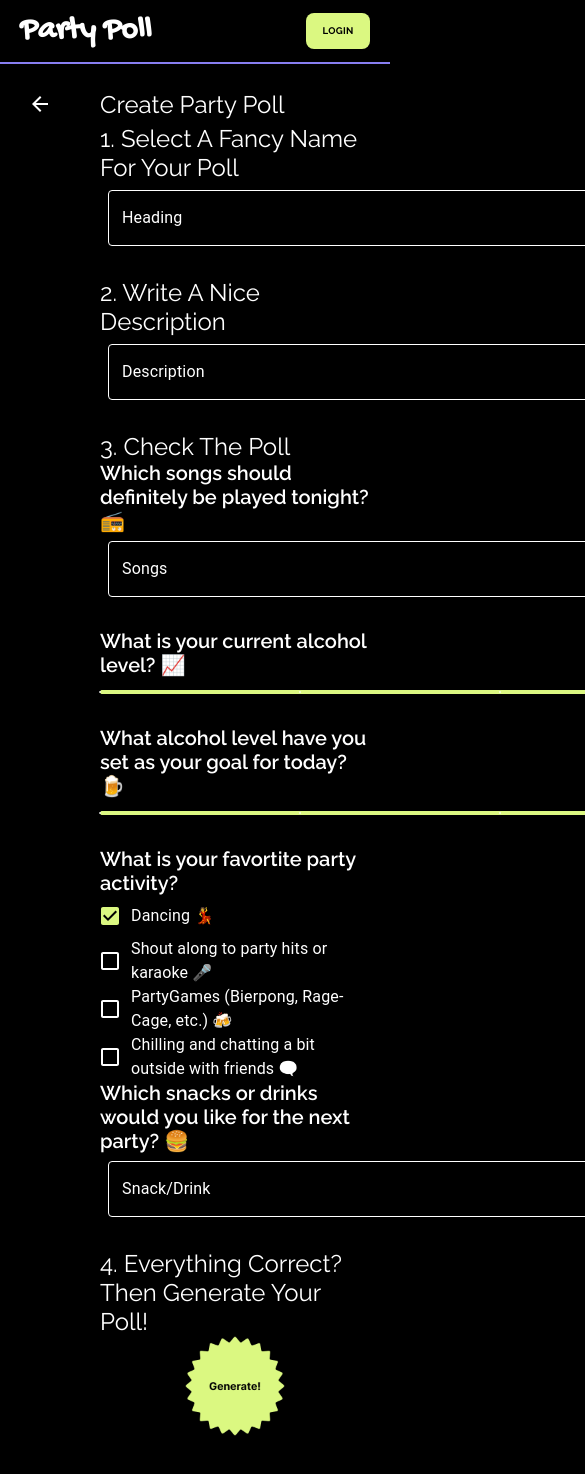
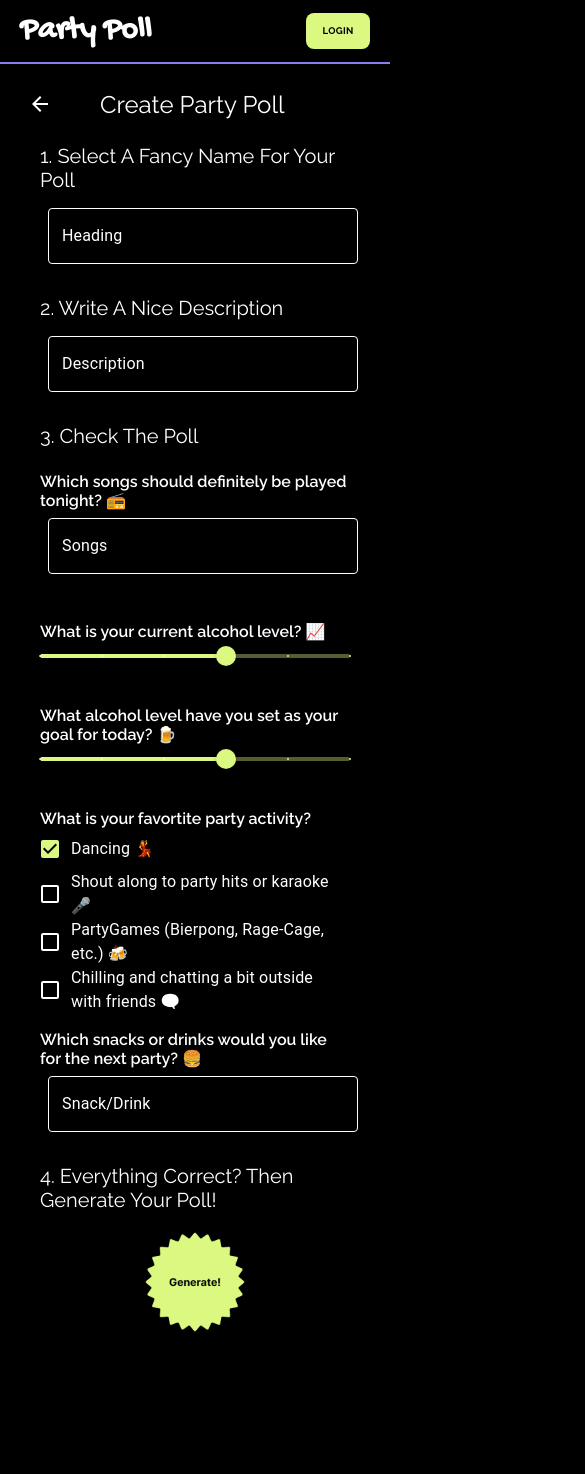
Before and after one commit to DespinaSfa/nextjs-workshop, a React (Create React App) app in the folder frontend/: page /selectTemplate/partyTemplate in a window 390 px wide. Shown: the top 1474 px of the page, 585 px wide, since content can reach past the window. After the commit the page ends 1432 px from the top, so only its background shows below. Built offline with nearby package versions, Linux system fonts and the light colour scheme.

Commit message:
make pages responsiv & mobile

```diff
--- a/frontend/src/App.tsx
+++ b/frontend/src/App.tsx
@@ -1,5 +1,5 @@
 import './App.css';
-import { Routes, Route, Outlet, Link } from "react-router-dom";
+import { Routes, Route } from "react-router-dom";
 import Dashboard from "./pages/Dashboard";
 import LandingPage from "./pages/LandingPage";
 import Login from "./pages/Login";
--- a/frontend/src/Components/InputField.tsx
+++ b/frontend/src/Components/InputField.tsx
@@ -15,7 +15,7 @@ const InputField: React.FC<InputFieldProps> = ({ label, placeholder, onChange })
         <Box
             component="form"
             sx={{
-                '& > :not(style)': { m: 1, width: '800px', height: '80px' }, // change width here
+                '& > :not(style)': { m: 1, width: '100%', height: '80px' }, // change width here
             }}
             noValidate
             autoComplete="off"
--- a/frontend/src/Components/PollHeader/PollHeader.module.scss
+++ b/frontend/src/Components/PollHeader/PollHeader.module.scss
@@ -1,4 +1,11 @@
 .heading {
     font-family: "Raleway";
     font-size: 24px;
+    margin-bottom: 8px;
 }
+
+@media (max-width: 750px) {
+    .heading {
+        font-size: 20px;
+    }
+}
--- a/frontend/src/Components/RangeSelector.tsx
+++ b/frontend/src/Components/RangeSelector.tsx
@@ -27,7 +27,7 @@ const SliderComponent: React.FC<SliderProps> = ({ min, max, step, onChange }) =>
       valueLabelDisplay='auto'
       aria-label='slider'
       sx={{
-        width: 1000,
+        width: 'auto',
         color: '#DBF881'
       }}
       onChange={handleSliderChange}
--- a/frontend/src/pages/LandingPage.tsx
+++ b/frontend/src/pages/LandingPage.tsx
@@ -1,13 +1,13 @@
 import { Outlet } from "react-router-dom";
-import c from './Page_styles.module.scss';
+import './landingPage.scss';
 import MainButton from "../Components/MainButton/MainButton";
 
 const LandingPage = () => {
     return(
-        <div className={c.landingPage}>
-            <h1 className={c.icon}>Party Poll</h1>
-            <p className={c.text}>Tired of boring parties? Spice things up with PartyPoll! Vote on songs, review the restroom, you name it! Plus, no need for sober sign-ups - just scan the QR code and vote instantly!</p>
-            <div className={c.button}>
+        <div className="landingPage">
+            <h1 className="icon">Party Poll</h1>
+            <p className="text">Tired of boring parties? Spice things up with PartyPoll! Vote on songs, review the restroom, you name it! Plus, no need for sober sign-ups - just scan the QR code and vote instantly!</p>
+            <div className="button">
                 <MainButton text="Create Poll" link="/selectTemplate"/>
             </div>
 
--- a/frontend/src/pages/Page_styles.module.scss
+++ b/frontend/src/pages/Page_styles.module.scss
@@ -1,102 +1,3 @@
 .page-margin {
     margin: 20px;
 }
-
-.landingPage {
-    margin: 100px;
-    display: flex;
-    flex-direction: column;
-    justify-content: space-around;
-}
-
-.content {
-    display: flex;
-    flex-direction: column;
-    justify-content: space-around;
-}
-
-.template {
-    display: flex;
-    flex-direction: column;
-    justify-content: space-around;
-    margin-left: 80px;
-    margin-bottom: 80px;
-}
-
-.question {
-    font-family: "Raleway";
-    font-size: 20px;
-    font-weight: 600;
-}
-
-.text {
-    width: 900px;
-    font-family: "Raleway";
-    font-size: 42px;
-}
-
-.icon {
-    font-family: "Gochi Hand";
-    font-size: 82px;
-}
-
-.button {
-    align-self: center;
-    padding-top: 80px;
-}
-
-.generateButton {
-    align-self: center;
-}
-
-.selectContainer {
-    display: flex;
-    flex-direction: row;
-    justify-content: space-around;
-    margin-left: 100px;
-    margin-right: 100px;
-}
-
-.selectButton {
-    width: 439px;
-    height: 720px;
-    padding: 0;
-    color: transparent;
-
-    background-color: transparent !important;
-    box-shadow: none !important;
-    border: none !important;
-
-    background-size: cover;
-    cursor: pointer;
-    transition: transform 0.3s;
-}
-
-.party {
-    background-image: url('../images/PartyBackground.png');
-}
-
-.room {
-    background-image: url('../images/RoomBackground.png');
-}
-
-.wedding {
-    background-image: url('../images/WeddingBackground.png');
-}
-
-.buttonText {
-    display: flex;
-    justify-content: center;
-    align-items: center;
-    background-color: #000 !important;
-    color: #fff;
-    font-family: "Raleway";
-    font-size: 24px;
-    width: 160px;
-    height: 60px;
-}
-
-.heading {
-    font-family: "Raleway";
-    font-size: 24px;
-}
--- a/frontend/src/pages/PartyTemplate.tsx
+++ b/frontend/src/pages/PartyTemplate.tsx
@@ -4,29 +4,29 @@ import MultipleChoiceSelector from "../Components/MultipleChoiceSelector";
 import PageHeader from "../Components/PageHeader/PageHeader";
 import PollHeader from "../Components/PollHeader/PollHeader";
 import RangeSelector from "../Components/RangeSelector";
-import c from './Page_styles.module.scss';
+import './template.scss';
 
 const PartyTemplate = () => {
     return (
         <>
             <PageHeader heading="Create Party Poll" link="/selectTemplate" />
-            <div className={c.template}>
+            <div className="template">
             <PollHeader />
-                <p className={c.question}>Which songs should definitely be played tonight? 📻</p>
+                <p className="question">Which songs should definitely be played tonight? 📻</p>
                 <InputField label={"Songs"} placeholder={"I would like to listen to..."} onChange={function (value: string): void { }} />
-                <p className={c.question}>What is your current alcohol level? 📈</p>
+                <p className="question">What is your current alcohol level? 📈</p>
                 <RangeSelector min={0} max={5} step={1} onChange={function (value: number): void { }} /> <br />
-                <p className={c.question}>What alcohol level have you set as your goal for today? 🍺</p>
+                <p className="question">What alcohol level have you set as your goal for today? 🍺</p>
                 <RangeSelector min={0} max={5} step={1} onChange={function (value: number): void { }} /><br />
-                <p className={c.question}>What is your favortite party activity?</p>
+                <p className="question">What is your favortite party activity?</p>
                 <MultipleChoiceSelector options={['Dancing 💃', 'Shout along to party hits or karaoke 🎤',
                 'PartyGames (Bierpong, Rage-Cage, etc.) 🍻 ', 'Chilling and chatting a bit outside with friends 🗨️']} onChange={function (option: string): void { }} />
-                <p className={c.question}>Which snacks or drinks would you like for the next party? 🍔</p>
+                <p className="question">Which snacks or drinks would you like for the next party? 🍔</p>
                 <InputField label={"Snack/Drink"} placeholder={"I would like to eat/drink..."} onChange={function (value: string): void { }} />
-                <p className={c.heading}>
+                <p className="heading">
                     4. Everything Correct? Then Generate Your Poll!
                 </p>
-                <div className={c.generateButton}>
+                <div className="generateButton">
                     <GenerateButton label={""} onClick={function (): void { } } />
                 </div>
             </div>
--- a/frontend/src/pages/SelectTemplate.tsx
+++ b/frontend/src/pages/SelectTemplate.tsx
@@ -1,22 +1,22 @@
 import { Outlet, Link } from "react-router-dom";
-import c from './Page_styles.module.scss';
+import './selectTemplate.scss';
 import Button from "@mui/material/Button";
 import PageHeader from "../Components/PageHeader/PageHeader";
 
 const SelectTemplate = () => {
     return(
-        <div className={c.content}>
+        <div className="content">
             <PageHeader heading="Select poll type" link="/"/>
-            <div className={c.selectContainer}>
-                <Button className={`${c.selectButton} ${c.party}`} variant="contained" component={Link} to='partyTemplate'>
-                    <div className={c.buttonText}>Party</div>
+            <div className="selectContainer">
+                <Button className="selectButton party" variant="contained" component={Link} to='partyTemplate'>
+                    <div className="buttonText">Party</div>
                 </Button>
-                <Button className={`${c.selectButton} ${c.room}`} variant="contained" component={Link} to='roomTemplate'>
-                    <div className={c.buttonText}>Room</div>
+                <Button className="selectButton room" variant="contained" component={Link} to='roomTemplate'>
+                    <div className="buttonText">Room</div>
                 </Button>
-                <Button className={`${c.selectButton} ${c.wedding}`} variant="contained" component={Link} to='weddingTemplate'>
+                <Button className="selectButton wedding" variant="contained" component={Link} to='weddingTemplate'>
 
-                    <div className={c.buttonText}>Wedding</div>
+                    <div className="buttonText">Wedding</div>
                 </Button>
             </div>
 
--- /dev/null
+++ b/frontend/src/pages/landingPage.scss
@@ -0,0 +1,38 @@
+.landingPage {
+    margin: 100px;
+    display: flex;
+    flex-direction: column;
+    justify-content: space-around;
+}
+
+.text {
+    width: 80%;
+    font-family: "Raleway";
+    font-size: 42px;
+}
+
+.icon {
+    font-family: "Gochi Hand";
+    font-size: 82px;
+    margin-bottom: 40px;
+}
+
+.button {
+    align-self: center;
+    padding-top: 80px;
+}
+
+@media (max-width: 750px) {
+    .landingPage {
+        margin-left: 20px;
+        margin-right: 20px;
+        margin-top: 40px;
+        margin-bottom: 40px;
+    }
+    .icon {
+        font-size: 42px;
+    }
+    .text {
+        font-size: 24px;
+    }
+}
--- /dev/null
+++ b/frontend/src/pages/selectTemplate.scss
@@ -0,0 +1,66 @@
+.content {
+    display: flex;
+    flex-direction: column;
+    justify-content: space-around;
+}
+
+.selectContainer {
+    display: flex;
+    flex-direction: row;
+    justify-content: space-around;
+    margin-left: 100px;
+    margin-right: 100px;
+    margin-top: 20px;
+}
+
+.selectButton {
+    width: 25%;
+    height: 700px;
+    padding: 0;
+    color: transparent;
+
+    background-color: transparent !important;
+    box-shadow: none !important;
+    border: none !important;
+
+    background-size: cover;
+    cursor: pointer;
+    transition: transform 0.3s;
+}
+
+.buttonText {
+    display: flex;
+    justify-content: center;
+    align-items: center;
+    background-color: #000 !important;
+    color: #fff;
+    font-family: "Raleway";
+    font-size: 24px;
+    width: 160px;
+    height: 60px;
+}
+
+.party {
+    background-image: url('../images/PartyBackground.png');
+}
+
+.room {
+    background-image: url('../images/RoomBackground.png');
+}
+
+.wedding {
+    background-image: url('../images/WeddingBackground.png');
+}
+
+@media (max-width: 750px) {
+    .selectContainer {
+        flex-direction: column;
+        margin-left: 20px;
+        margin-right: 20px;
+    }
+    .selectButton {
+        width: 100%;
+        height: 200px;
+        margin-bottom: 20px;
+    }
+}
--- /dev/null
+++ b/frontend/src/pages/template.scss
@@ -0,0 +1,42 @@
+.template {
+    display: flex;
+    flex-direction: column;
+    justify-content: space-around;
+    width: 100%;
+    padding-left: 80px;
+    padding-bottom: 80px;
+    padding-top: 20px;
+    padding-right: 80px;
+}
+
+.question {
+    font-family: "Raleway";
+    font-size: 20px;
+    font-weight: 600;
+    margin-top: 16px;
+}
+
+.generateButton {
+    align-self: center;
+    margin-top: 20px;
+}
+
+
+.heading {
+    font-family: "Raleway";
+    font-size: 24px;
+}
+
+@media (max-width: 750px) {
+    .template {
+        padding-left: 20px;
+        padding-left: 20px;
+        padding-right: 20px;
+    }
+    .heading {
+        font-size: 20px;
+    }
+    .question {
+        font-size: 16px;
+    }
+}
```
